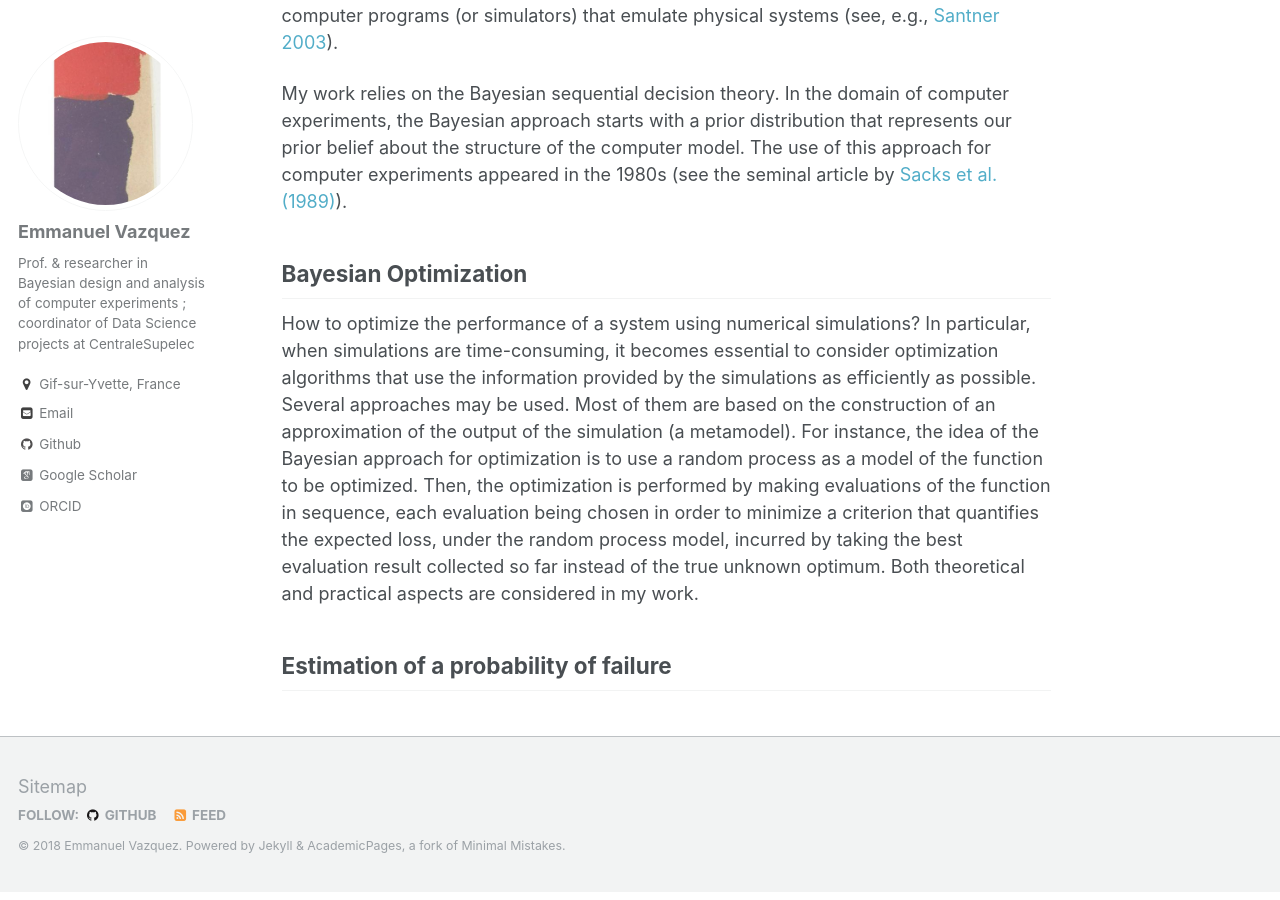
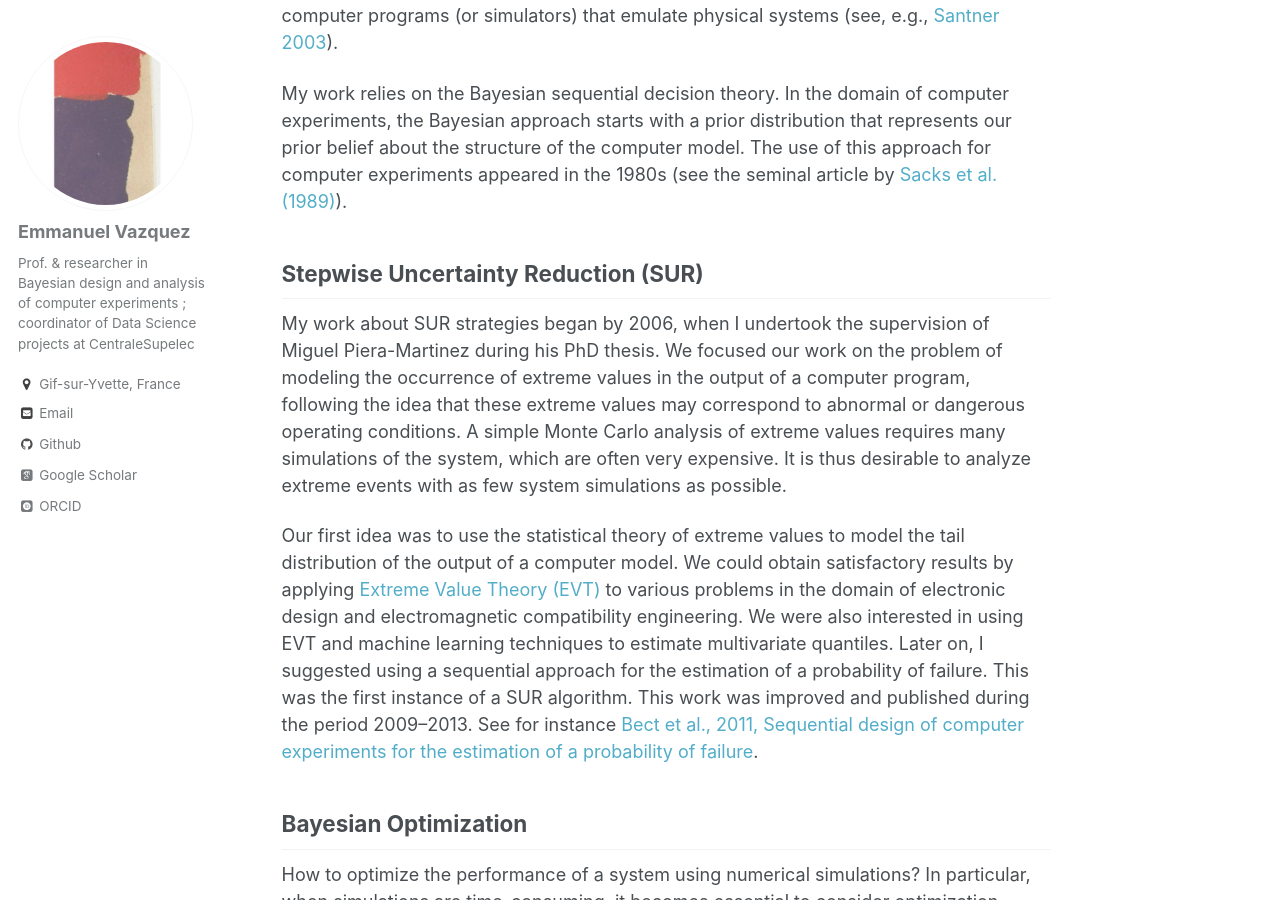
Before and after one commit to emvazquez/emvazquez.github.io, a Jekyll site: the page built from _pages/bdace.md, in a window 1280 px wide and 900 px high, scrolled down 212 px. Built offline with Jekyll 4.4.1, drawn with Linux system fonts in a browser that asks for light colours; some web fonts are replaced.

Commit message:
Update bdace.md

```diff
--- a/_pages/bdace.md
+++ b/_pages/bdace.md
@@ -8,10 +8,17 @@ Design and analysis of computer experiments consists in using statistical approa
 
 My work relies on the Bayesian sequential decision theory.  In the domain of computer experiments, the Bayesian approach starts with a prior distribution that represents our prior belief about the structure of the computer model. The use of this approach  for computer experiments appeared in the 1980s (see the seminal article by [Sacks et al. (1989)](https://projecteuclid.org/euclid.ss/1177012413)).
 
+Stepwise Uncertainty Reduction (SUR)
+------
+
+My work about SUR strategies began by 2006, when I undertook the supervision of Miguel
+Piera-Martinez during his PhD thesis. We focused our work on the problem of modeling the occurrence of extreme values in the output of a computer program, following the idea that these extreme values may correspond to
+abnormal or dangerous operating conditions.  A simple Monte Carlo analysis of extreme values requires many simulations of the system, which are often very expensive. It is thus desirable to analyze extreme events with as few system simulations as possible.
+
+Our first idea was to use the statistical theory of extreme values to model the tail distribution of the output of a computer model. We could obtain satisfactory results by applying [Extreme Value Theory (EVT)](https://en.wikipedia.org/wiki/Extreme_value_theory) to various problems in the domain of electronic design and electromagnetic compatibility engineering. We were also interested in using EVT and machine learning techniques to estimate multivariate quantiles. Later on, I suggested using a sequential approach for the estimation of a probability of failure. This was the first instance of a SUR algorithm. This work was improved and published during the period 2009--2013. See for instance [Bect et al., 2011, Sequential design of computer experiments for the estimation of a probability of failure](https://link.springer.com/article/10.1007/s11222-011-9241-4).
+
+
 Bayesian Optimization
 ------
 
 How to optimize the performance of a system using numerical simulations? In particular, when simulations are time-consuming, it becomes essential to consider optimization algorithms that use the information provided by the simulations as efficiently as possible. Several approaches may be used. Most of them are based on the construction of an approximation of the output of the simulation (a metamodel). For instance, the idea of the Bayesian approach for optimization is to use a random process as a model of the function to be optimized. Then, the optimization is performed by making evaluations of the function in sequence, each evaluation being chosen in order to minimize a criterion that quantifies the expected loss, under the random process model, incurred by taking the best evaluation result collected so far instead of the true unknown optimum. Both theoretical and practical aspects are considered in my work.
-
-Estimation of a probability of failure
-------
```
